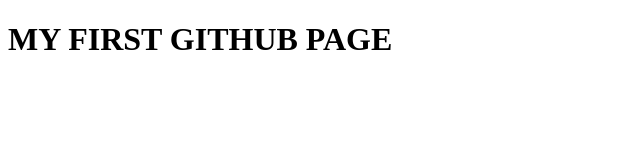
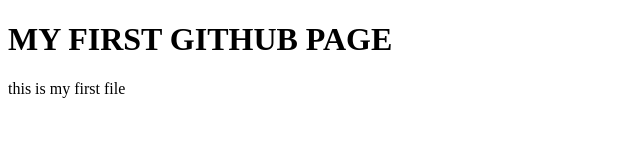
Before and after one commit to sprathore143/firstRepo, a plain HTML site: page index.html in a window 1280 px wide. Shown: the whole page, without its empty margins (0-640 px from the left). Drawn offline with Linux system fonts and the light colour scheme.

Commit message:
save changes

```diff
--- a/index.html
+++ b/index.html
@@ -7,5 +7,6 @@
 </head>
 <body>
     <h1>MY FIRST GITHUB PAGE</h1>
+    <p>this is my first file</p>
 </body>
 </html>
```
